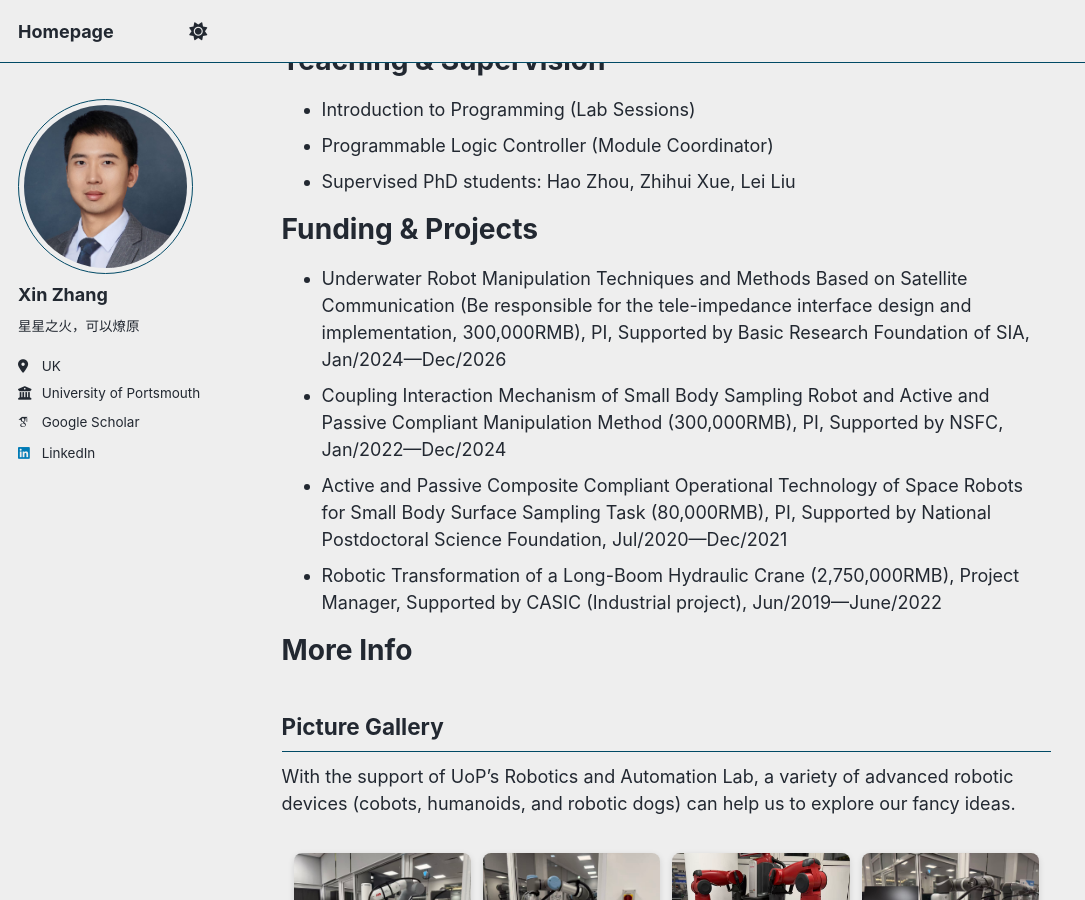
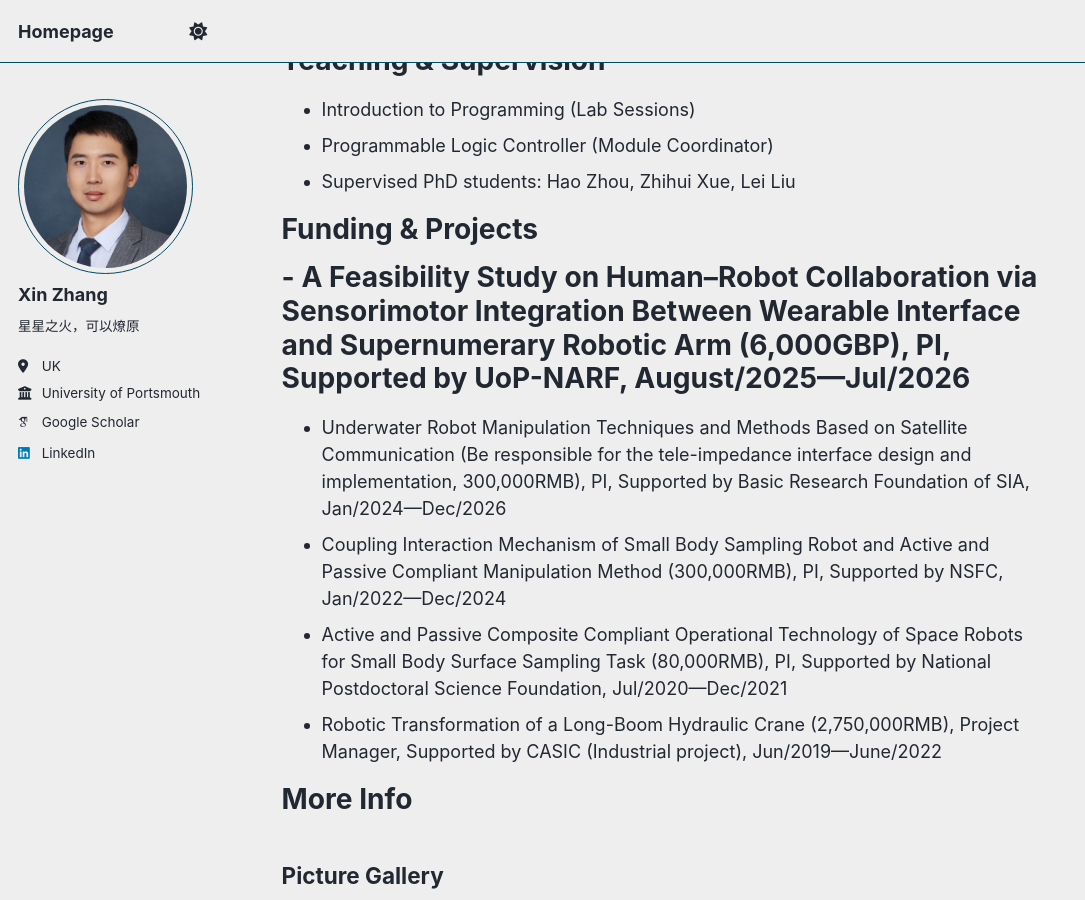
Before and after one commit to Mansion-ZX/Mansion-ZX.github.io, a Jekyll site: the page built from _pages/about.md, in a window 1280 px wide and 900 px high, scrolled down 4920 px. Shown: the whole window, without its empty margins (0-1085 px from the left). Built offline with Jekyll 4.4.1, drawn with Linux system fonts in a browser that asks for light colours; some web fonts are replaced; a script that is not in the unit is left out.

Commit message:
Update about.md

```diff
--- a/_pages/about.md
+++ b/_pages/about.md
@@ -154,7 +154,7 @@ Teaching & Supervision
 
 Funding & Projects
 ======
-[//]: # - A Feasibility Study on Human–Robot Collaboration via Sensorimotor Integration Between Wearable Interface and Supernumerary Robotic Arm (6,000GBP), PI, Supported by UoP-NARF, August/2025---Jul/2026
+# - A Feasibility Study on Human–Robot Collaboration via Sensorimotor Integration Between Wearable Interface and Supernumerary Robotic Arm (6,000GBP), PI, Supported by UoP-NARF, August/2025---Jul/2026
 - Underwater Robot Manipulation Techniques and Methods Based on Satellite Communication (Be responsible for the tele-impedance interface design and implementation, 300,000RMB), PI, Supported by Basic Research Foundation of SIA, Jan/2024---Dec/2026
 - Coupling Interaction Mechanism of Small Body Sampling Robot and Active and Passive Compliant Manipulation Method (300,000RMB), PI, Supported by NSFC, Jan/2022---Dec/2024
 - Active and Passive Composite Compliant Operational Technology of Space Robots for Small Body Surface Sampling Task (80,000RMB), PI, Supported by National Postdoctoral Science Foundation, Jul/2020---Dec/2021
```
